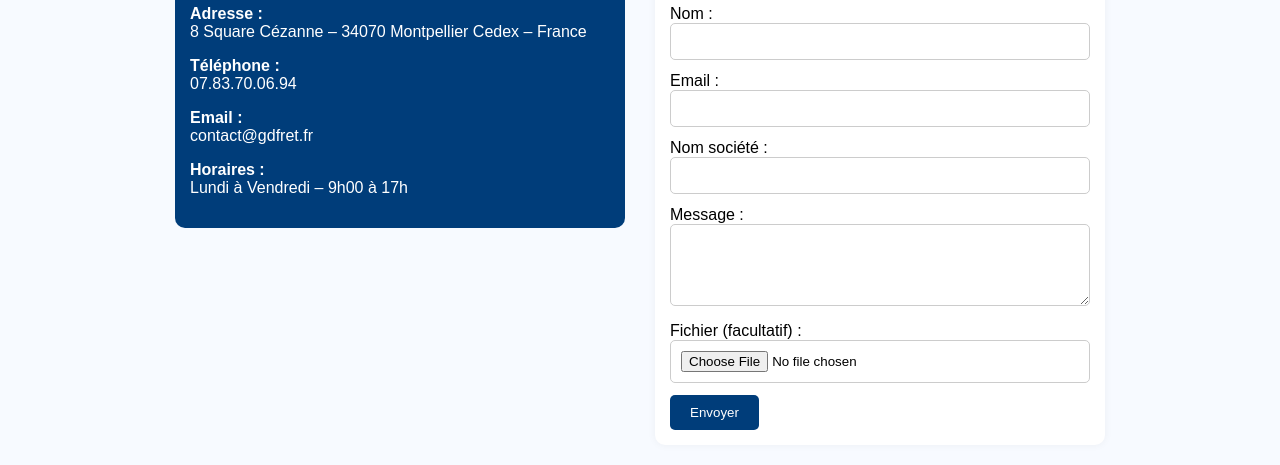
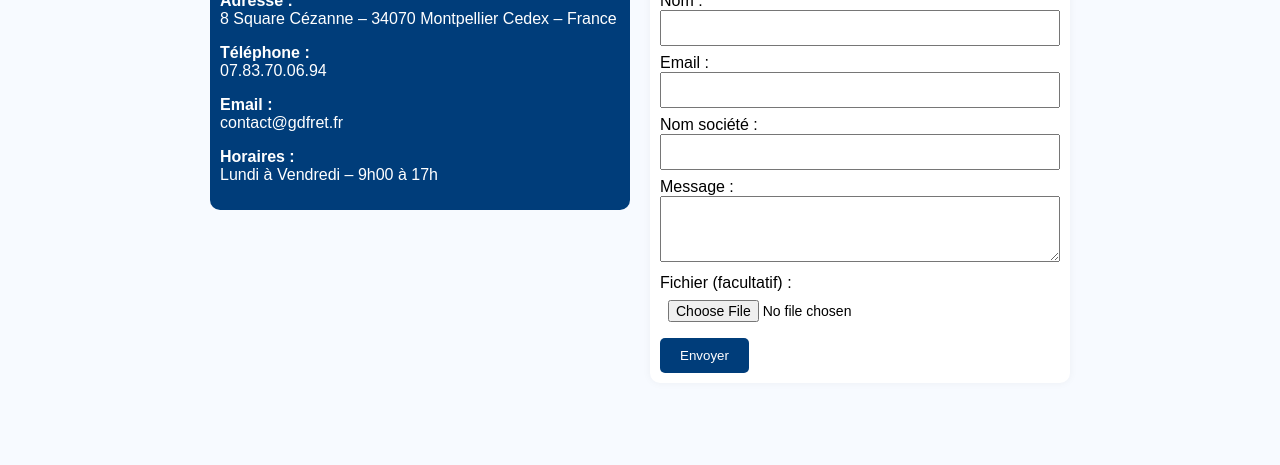
Before and after one commit to dionysos347/site-gdfret, a plain HTML site: page contact.html in a window 1280 px wide. Shown: the part 337-802 px from the top of the page. Drawn offline with Linux system fonts and the light colour scheme.

Commit message:
Update contact.html

```diff
--- a/contact.html
+++ b/contact.html
@@ -2,12 +2,12 @@
 <html lang="fr">
 <head>
   <meta charset="utf-8" />
+  <title>Contactez-nous</title>
   <meta name="viewport" content="width=device-width, initial-scale=1.0" />
-  <title>Contactez-nous</title>
   <style>
     body {
       margin: 0;
-      font-family: Arial, sans-serif;
+      font-family: sans-serif;
       background-color: #f7faff;
     }
 
@@ -32,49 +32,47 @@
     }
 
     main {
-      padding: 20px;
+      padding: 12px;
       display: flex;
       flex-wrap: wrap;
-      gap: 30px;
       justify-content: center;
       align-items: flex-start;
+      gap: 20px;
     }
 
-    .bloc-coordonnees,
-    .bloc-formulaire {
-      flex: 1 1 300px;
-      max-width: 450px;
+    .bloc {
+      flex: 1;
+      min-width: 280px;
+      max-width: 420px;
     }
 
-    .bloc-coordonnees section {
+    .infos {
       background-color: #003D7A;
       color: white;
-      padding: 15px;
+      padding: 10px;
       border-radius: 10px;
     }
 
-    .bloc-formulaire form {
-      background: white;
-      padding: 15px;
+    .formulaire {
+      background-color: white;
+      padding: 10px;
       border-radius: 10px;
       box-shadow: 0 0 8px rgba(0, 0, 0, 0.05);
     }
 
-    .bloc-formulaire h2 {
-      color: #003D7A;
+    input, textarea {
+      width: 100%;
+      padding: 8px;
+      margin-bottom: 8px;
+      box-sizing: border-box;
+      font-size: 14px;
     }
 
-    form input,
-    form textarea {
-      width: 100%;
-      padding: 10px;
-      margin-bottom: 12px;
-      border: 1px solid #ccc;
-      border-radius: 5px;
-      box-sizing: border-box;
+    textarea {
+      resize: vertical;
     }
 
-    form button {
+    button {
       background-color: #003D7A;
       color: white;
       border: none;
@@ -84,20 +82,14 @@
     }
 
     @media screen and (max-width: 768px) {
-      main {
-        flex-direction: column;
-        padding: 15px;
-      }
-
-      .bloc-coordonnees,
-      .bloc-formulaire {
-        max-width: 100%;
+      input, textarea {
+        font-size: 16px;
       }
     }
   </style>
 </head>
+
 <body>
-
   <header>
     <img src="logo.png" alt="GD FRET Logo" style="height: 80px;" /><br />
     <h1 style="margin: 10px 0;">Contactez-nous</h1>
@@ -111,8 +103,8 @@
 
   <main>
     <!-- Coordonnées -->
-    <div class="bloc-coordonnees">
-      <section>
+    <div class="bloc">
+      <section class="infos">
         <h2>📍 Nos coordonnées</h2>
         <p><strong>Adresse :</strong><br />8 Square Cézanne – 34070 Montpellier Cedex – France</p>
         <p><strong>Téléphone :</strong><br />07.83.70.06.94</p>
@@ -122,28 +114,28 @@
     </div>
 
     <!-- Formulaire -->
-    <div class="bloc-formulaire">
-      <form action="https://formsubmit.co/contact@gdfret.fr" method="POST" enctype="multipart/form-data">
-        <h2>✉️ Contactez-nous</h2>
-        <label>Nom :</label>
-        <input type="text" name="nom" />
+    <div class="bloc">
+      <form class="formulaire" action="https://formsubmit.co/contact@gdfret.fr" method="POST" enctype="multipart/form-data">
+        <h2 style="color:#003D7A;">✉️ Contactez-nous</h2>
 
-        <label>Email :</label>
-        <input type="email" name="email" />
+        <label for="nom">Nom :</label>
+        <input type="text" name="nom" id="nom" />
 
-        <label>Nom société :</label>
-        <input type="text" name="societe" />
+        <label for="email">Email :</label>
+        <input type="email" name="email" id="email" />
 
-        <label>Message :</label>
-        <textarea name="message" rows="4"></textarea>
+        <label for="societe">Nom société :</label>
+        <input type="text" name="societe" id="societe" />
 
-        <label>Fichier (facultatif) :</label>
-        <input type="file" name="fichier" />
+        <label for="message">Message :</label>
+        <textarea name="message" id="message" rows="3"></textarea>
+
+        <label for="fichier">Fichier (facultatif) :</label>
+        <input type="file" name="fichier" id="fichier" />
 
         <button type="submit">Envoyer</button>
       </form>
     </div>
   </main>
-
 </body>
 </html>
```
